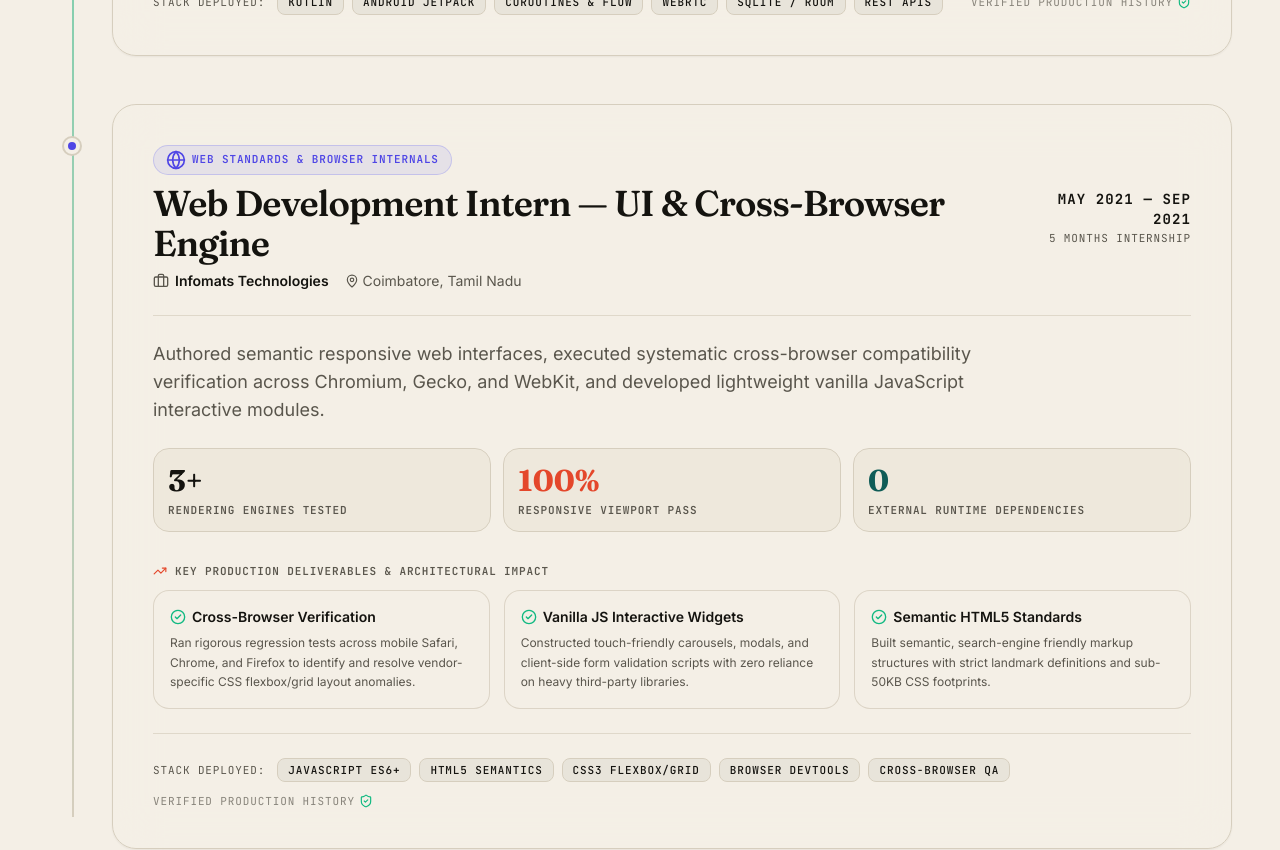
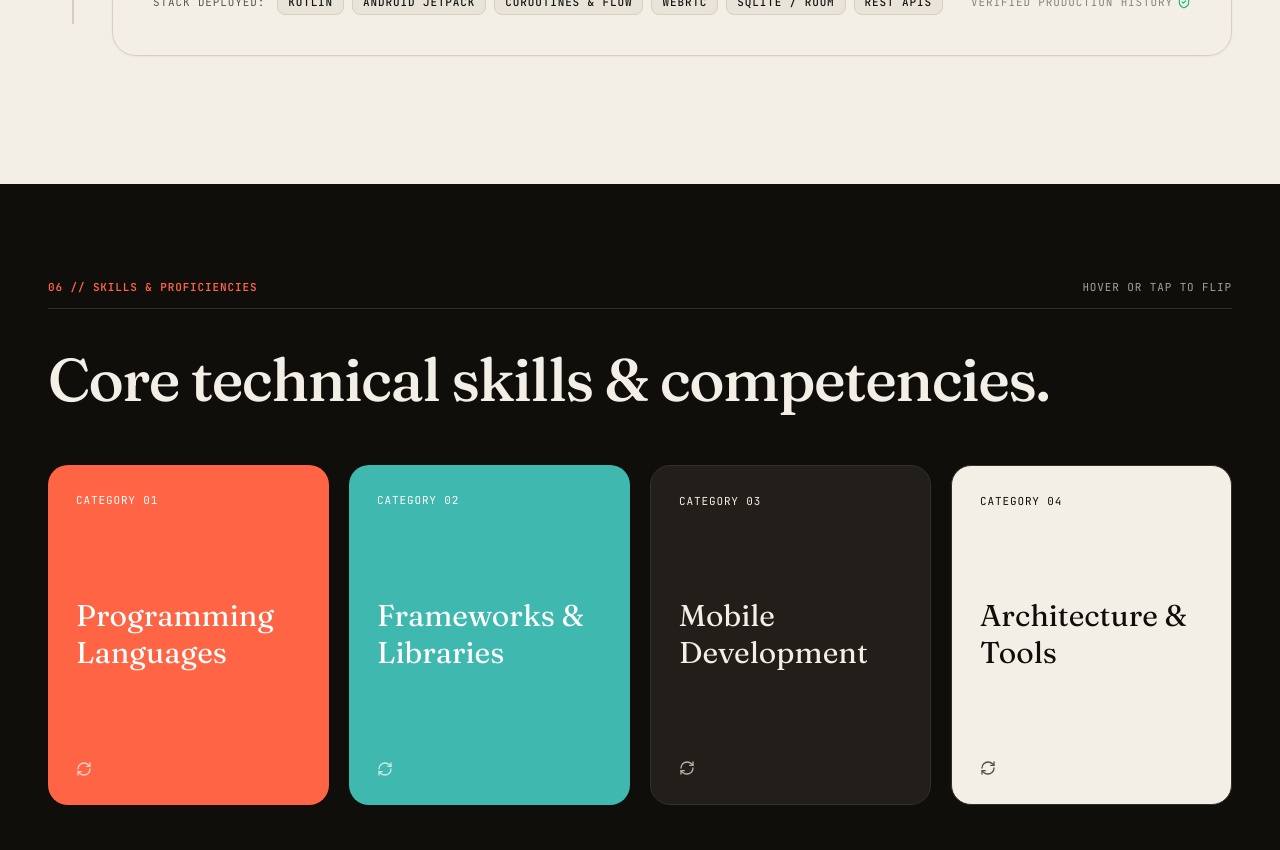
Before and after one commit to firepraveen123/portfolio, a Next.js app: page / in a window 1280 px wide. Shown: the part 9360-10210 px from the top of the page. Built offline with nearby package versions, Linux system fonts and the light colour scheme.

Commit message:
refactor(journey): remove internship entry from work experience timeline

```diff
--- a/src/components/EngineeringJourneySection.tsx
+++ b/src/components/EngineeringJourneySection.tsx
@@ -9,7 +9,6 @@ import {
   TrendingUp,
   Cpu,
   Smartphone,
-  Globe,
   ArrowUpRight,
   Award,
   ShieldCheck,
@@ -107,46 +106,6 @@ const EXPERIENCES = [
     icon: <Smartphone className="w-5 h-5 text-emerald-600 dark:text-emerald-400" />,
     badgeColor: 'border-emerald-500/25 bg-emerald-500/10 text-emerald-700 dark:text-emerald-400',
     dotColor: 'bg-emerald-600',
-  },
-  {
-    id: 'exp-03',
-    period: 'May 2021 — Sep 2021',
-    duration: '5 Months Internship',
-    isCurrent: false,
-    title: 'Web Development Intern — UI & Cross-Browser Engine',
-    company: 'Infomats Technologies',
-    location: 'Coimbatore, Tamil Nadu',
-    roleTag: 'WEB STANDARDS & BROWSER INTERNALS',
-    desc: 'Authored semantic responsive web interfaces, executed systematic cross-browser compatibility verification across Chromium, Gecko, and WebKit, and developed lightweight vanilla JavaScript interactive modules.',
-    keyMetrics: [
-      { num: '3+', label: 'Rendering Engines Tested', color: 'text-ink' },
-      { num: '100%', label: 'Responsive Viewport Pass', color: 'text-verm' },
-      { num: '0', label: 'External Runtime Dependencies', color: 'text-teal' },
-    ],
-    deliverables: [
-      {
-        title: 'Cross-Browser Verification',
-        desc: 'Ran rigorous regression tests across mobile Safari, Chrome, and Firefox to identify and resolve vendor-specific CSS flexbox/grid layout anomalies.',
-      },
-      {
-        title: 'Vanilla JS Interactive Widgets',
-        desc: 'Constructed touch-friendly carousels, modals, and client-side form validation scripts with zero reliance on heavy third-party libraries.',
-      },
-      {
-        title: 'Semantic HTML5 Standards',
-        desc: 'Built semantic, search-engine friendly markup structures with strict landmark definitions and sub-50KB CSS footprints.',
-      },
-    ],
-    skills: [
-      'JavaScript ES6+',
-      'HTML5 Semantics',
-      'CSS3 Flexbox/Grid',
-      'Browser DevTools',
-      'Cross-Browser QA',
-    ],
-    icon: <Globe className="w-5 h-5 text-indigo-600 dark:text-indigo-400" />,
-    badgeColor: 'border-indigo-500/25 bg-indigo-500/10 text-indigo-600 dark:text-indigo-400',
-    dotColor: 'bg-indigo-600',
   },
 ];
 
```
